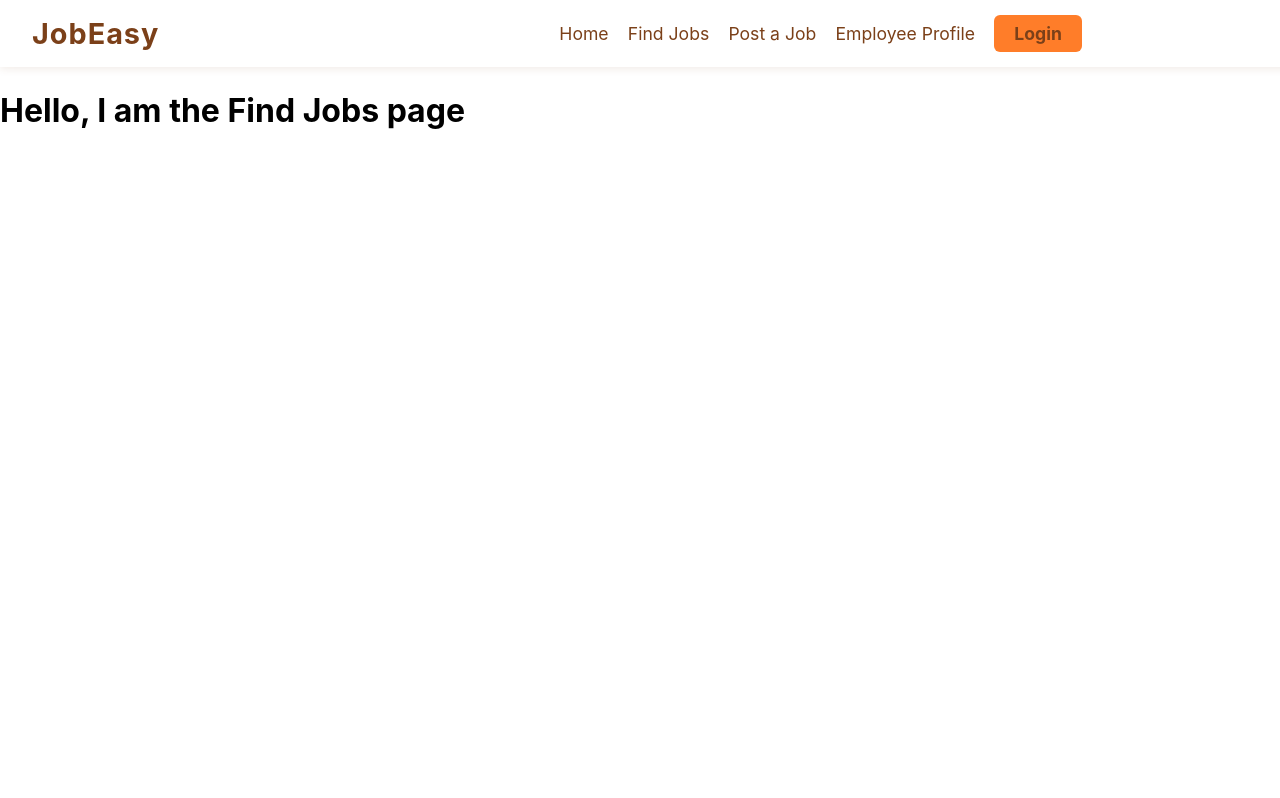
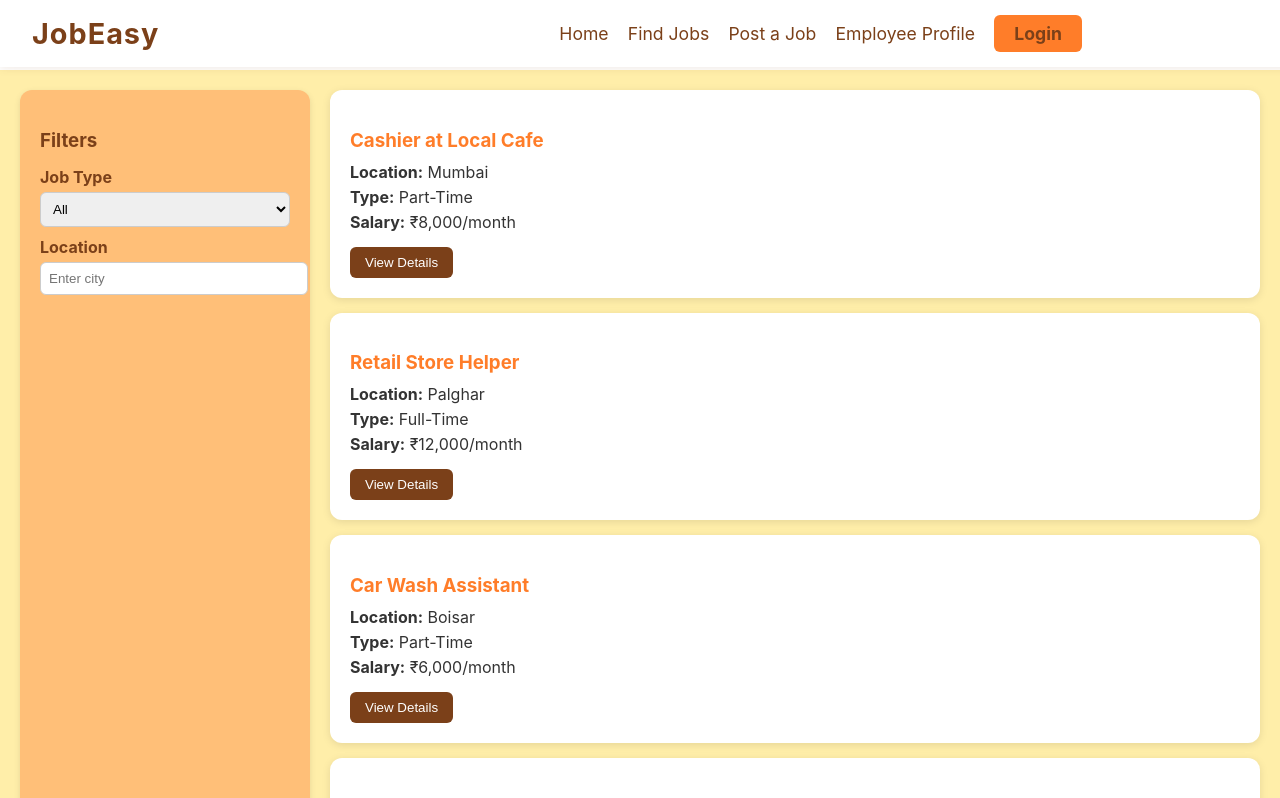
Before and after one commit to Adnan-Shaikh/JOB-EASY, a React (Create React App) app in the folder job-portal/: page /jobs in a window 1280 px wide. Shown: the top 798 px of the page. Built offline with nearby package versions, Linux system fonts and the light colour scheme.

Commit message:
Added A basic Find jobs page that will be changed later it is static now with preloaded info and we will make it dynamic later as i build the backend

```diff
--- /dev/null
+++ b/job-portal/src/findjobs.css
@@ -0,0 +1,176 @@
+/* .findjobs-container {
+  display: flex;
+  background-color: var(--color-pale-yellow);
+  min-height: 100vh;
+  padding: 20px;
+  gap: 20px;
+}
+
+.sidebar {
+  flex: 1;
+  background: var(--color-soft-orange);
+  padding: 20px;
+  border-radius: 12px;
+}
+
+.sidebar h3 {
+  margin-bottom: 15px;
+  color: var(--color-dark-brown);
+}
+
+.filter-group {
+  margin-bottom: 15px;
+  display: flex;
+  flex-direction: column;
+}
+
+.filter-group label {
+  font-weight: bold;
+  margin-bottom: 5px;
+  color: var(--color-dark-brown);
+}
+
+.filter-group input,
+.filter-group select {
+  padding: 8px;
+  border-radius: 6px;
+  border: 1px solid var(--color-dark-brown);
+}
+
+.apply-btn {
+  background: var(--color-bright-orange);
+  color: white;
+  border: none;
+  padding: 10px;
+  border-radius: 8px;
+  cursor: pointer;
+  width: 100%;
+}
+
+
+.jobs-list {
+  flex: 3;
+  display: flex;
+  flex-direction: column;
+  gap: 20px;
+}
+
+.job-card {
+  background: white;
+  border: 1px solid var(--color-dark-brown);
+  border-radius: 12px;
+  padding: 20px;
+  box-shadow: 2px 2px 10px rgba(0,0,0,0.1);
+}
+
+.job-card h2 {
+  color: var(--color-bright-orange);
+  margin-bottom: 10px;
+}
+
+.job-card p {
+  margin: 5px 0;
+  color: var(--color-dark-brown);
+}
+
+.job-card button {
+  margin-top: 10px;
+  background: var(--color-dark-brown);
+  color: white;
+  border: none;
+  padding: 8px 15px;
+  border-radius: 6px;
+  cursor: pointer;
+} */
+
+.find-jobs-page {
+  display: flex;
+  gap: 20px;
+  padding: 20px;
+  background-color: var(--color-pale-yellow);
+}
+
+/* Sidebar filter */
+.filter-section {
+  width: 250px;
+  background: var(--color-soft-orange);
+  padding: 20px;
+  border-radius: 12px;
+  box-shadow: 0px 2px 6px rgba(0, 0, 0, 0.1);
+}
+
+.filter-section h3 {
+  color: var(--color-dark-brown);
+  margin-bottom: 15px;
+}
+
+.filter-section label {
+  display: block;
+  margin-top: 10px;
+  color: var(--color-dark-brown);
+  font-weight: bold;
+}
+
+.filter-section select,
+.filter-section input {
+  width: 100%;
+  padding: 8px;
+  margin-top: 5px;
+  border-radius: 6px;
+  border: 1px solid #ccc;
+}
+
+.filter-section button {
+  width: 100%;
+  margin-top: 15px;
+  padding: 10px;
+  background: var(--color-bright-orange);
+  color: white;
+  border: none;
+  border-radius: 8px;
+  font-weight: bold;
+  cursor: pointer;
+}
+
+.filter-section button:hover {
+  background: #e96c1f;
+}
+
+/* Job listings */
+.jobs-list {
+  flex: 1;
+  display: flex;
+  flex-direction: column;
+  gap: 15px;
+}
+
+.job-card {
+  background: white;
+  border-radius: 12px;
+  padding: 20px;
+  box-shadow: 0px 2px 8px rgba(0, 0, 0, 0.1);
+}
+
+.job-card h3 {
+  color: var(--color-bright-orange);
+  margin-bottom: 10px;
+}
+
+.job-card p {
+  margin: 5px 0;
+  color: #333;
+}
+
+.details-btn {
+  margin-top: 10px;
+  padding: 8px 15px;
+  background: var(--color-dark-brown);
+  color: white;
+  border: none;
+  border-radius: 6px;
+  cursor: pointer;
+}
+
+.details-btn:hover {
+  background: #5c2f13;
+}
--- a/job-portal/src/findjobs.js
+++ b/job-portal/src/findjobs.js
@@ -1,3 +1,130 @@
-import React from 'react';
-const FindJobs = () => <h1>Hello, I am the Find Jobs page</h1>;
+// import React from "react";
+// import "./findjobs.css";
+
+// const FindJobs = () => {
+//   return (
+//     <div className="findjobs-container">
+//       {/* Sidebar */}
+//       <aside className="sidebar">
+//         <h3>Filters</h3>
+//         <div className="filter-group">
+//           <label>Job Type</label>
+//           <select>
+//             <option>All</option>
+//             <option>Part-Time</option>
+//             <option>Full-Time</option>
+//             <option>Internship</option>
+//           </select>
+//         </div>
+//         <div className="filter-group">
+//           <label>Location</label>
+//           <input type="text" placeholder="Enter city" />
+//         </div>
+//         <button className="apply-btn">Apply Filters</button>
+//       </aside>
+
+//       {/* Job Listings */}
+//       <main className="jobs-list">
+//         <div className="job-card">
+//           <h2>Cashier at Local Cafe</h2>
+//           <p>Location: Mumbai</p>
+//           <p>Type: Part-Time</p>
+//           <p>Salary: ₹8,000/month</p>
+//           <button>View Details</button>
+//         </div>
+
+//         <div className="job-card">
+//           <h2>Retail Store Helper</h2>
+//           <p>Location: Palghar</p>
+//           <p>Type: Full-Time</p>
+//           <p>Salary: ₹12,000/month</p>
+//           <button>View Details</button>
+//         </div>
+
+//         <div className="job-card">
+//           <h2>Car Wash Assistant</h2>
+//           <p>Location: Boisar</p>
+//           <p>Type: Part-Time</p>
+//           <p>Salary: ₹6,000/month</p>
+//           <button>View Details</button>
+//         </div>
+//       </main>
+//     </div>
+//   );
+// };
+
+// export default FindJobs;
+import React, { useState, useMemo } from "react";
+import "./findjobs.css";
+
+const FindJobs = () => {
+  const jobsData = [
+    { id: 1, title: "Cashier at Local Cafe", location: "Mumbai", type: "Part-Time", salary: "₹8,000/month" },
+    { id: 2, title: "Retail Store Helper", location: "Palghar", type: "Full-Time", salary: "₹12,000/month" },
+    { id: 3, title: "Car Wash Assistant", location: "Boisar", type: "Part-Time", salary: "₹6,000/month" },
+    { id: 4, title: "Receptionist", location: "Pune", type: "Full-Time", salary: "₹10,000/month" },
+  ];
+
+  const [filters, setFilters] = useState({ type: "All", location: "" });
+
+  const filteredJobs = useMemo(() => {
+    let results = jobsData;
+    if (filters.type !== "All") {
+      results = results.filter((job) => job.type === filters.type);
+    }
+    if (filters.location.trim() !== "") {
+      results = results.filter((job) =>
+        job.location.toLowerCase().includes(filters.location.toLowerCase())
+      );
+    }
+    return results;
+  }, [jobsData, filters]);
+
+  const handleFilterChange = (e) => {
+    const { name, value } = e.target;
+    setFilters({ ...filters, [name]: value });
+  };
+
+  return (
+    <div className="find-jobs-page">
+      {/* Sidebar Filters */}
+      <div className="filter-section">
+        <h3>Filters</h3>
+        <label>Job Type</label>
+        <select name="type" value={filters.type} onChange={handleFilterChange}>
+          <option value="All">All</option>
+          <option value="Full-Time">Full-Time</option>
+          <option value="Part-Time">Part-Time</option>
+        </select>
+
+        <label>Location</label>
+        <input
+          type="text"
+          name="location"
+          placeholder="Enter city"
+          value={filters.location}
+          onChange={handleFilterChange}
+        />
+        {/* NO Apply Filters button needed */}
+      </div>
+      {/* Job Listings */}
+      <div className="jobs-list">
+        {filteredJobs.length > 0 ? (
+          filteredJobs.map((job) => (
+            <div key={job.id} className="job-card">
+              <h3>{job.title}</h3>
+              <p><strong>Location:</strong> {job.location}</p>
+              <p><strong>Type:</strong> {job.type}</p>
+              <p><strong>Salary:</strong> {job.salary}</p>
+              <button className="details-btn">View Details</button>
+            </div>
+          ))
+        ) : (
+          <p>No jobs found</p>
+        )}
+      </div>
+    </div>
+  );
+};
+
 export default FindJobs;
```
